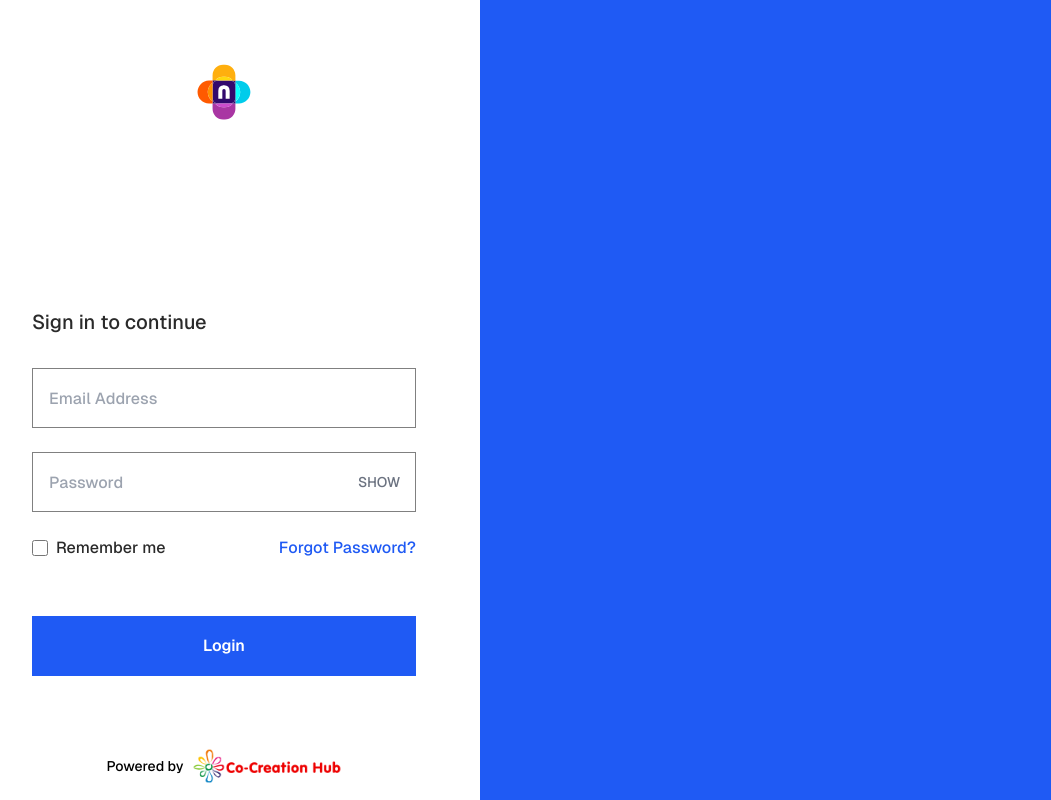
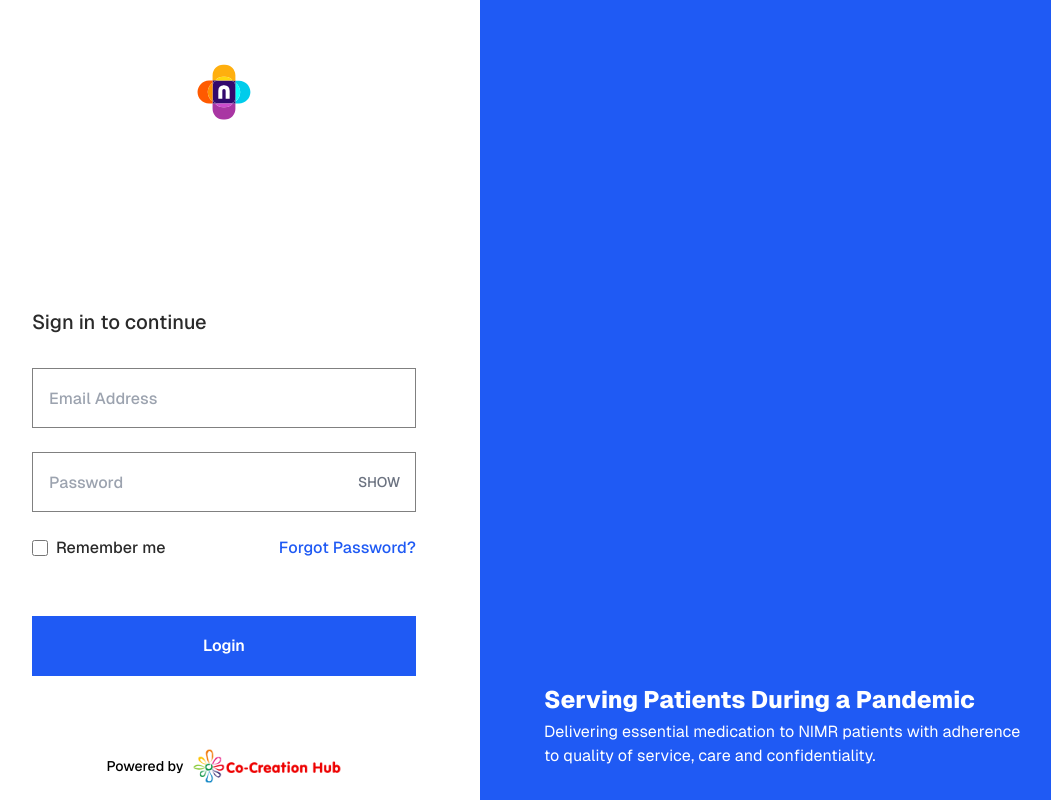
Before and after one commit to Lekipising/cc-nimr, a Next.js app: page / in a window 1280 px wide. Shown: the whole page, without its empty margins (32-1083 px from the left). Built offline with nearby package versions, Linux system fonts and the light colour scheme.

Commit message:
add subtext on auth right side

```diff
--- a/src/app/page.tsx
+++ b/src/app/page.tsx
@@ -87,6 +87,16 @@ export default function Home() {
             className="object-contain"
           />
         </div> */}
+
+        <div className="absolute bottom-8 left-0 w-full text-left pl-16 text-white">
+          <h2 className="font-extrabold text-2xl">
+            Serving Patients During a Pandemic
+          </h2>
+          <p className="mt-1">
+            Delivering essential medication to NIMR patients with adherence{" "}
+            <br /> to quality of service, care and confidentiality.
+          </p>
+        </div>
       </section>
     </main>
   );
```
